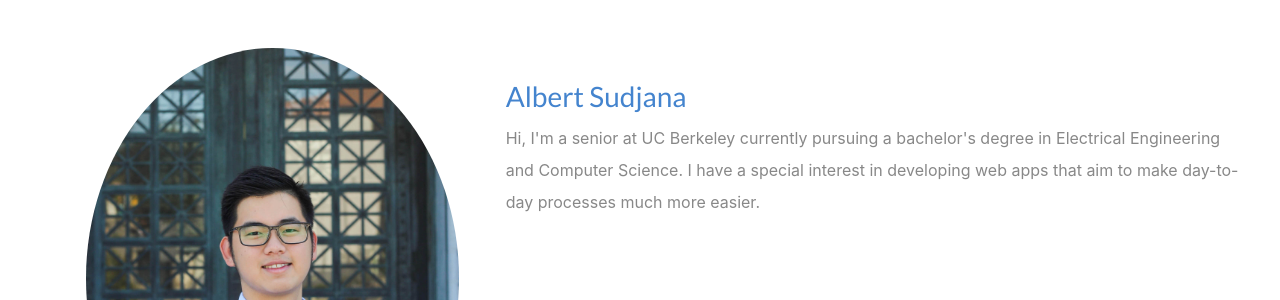
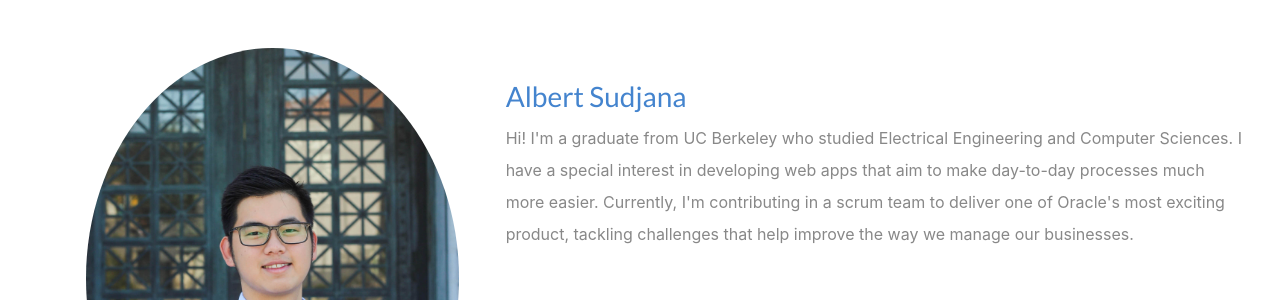
Before and after one commit to albertsudjana/albertsudjana.github.io, a plain HTML site: page index.html in a window 1280 px wide. Shown: the part 1040-1340 px from the top of the page. Drawn offline with nearby package versions, Linux system fonts and the light colour scheme.

Commit message:
Update after graduated and started work at Oracle

```diff
--- a/index.html
+++ b/index.html
@@ -43,7 +43,7 @@
 
     <h3>Albert Sudjana</h3>
     <p>
-       Hi, I'm a senior at UC Berkeley currently pursuing a bachelor's degree in Electrical Engineering and Computer Science. I have a special interest in developing web apps that aim to make day-to-day processes much more easier.
+       Hi! I'm a graduate from UC Berkeley who studied Electrical Engineering and Computer Sciences. I have a special interest in developing web apps that aim to make day-to-day processes much more easier. Currently, I'm contributing in a scrum team to deliver one of Oracle's most exciting product, tackling challenges that help improve the way we manage our businesses.
     </p>
    </div>
   </div>
```
Also changed, not shown: 1 other file.
